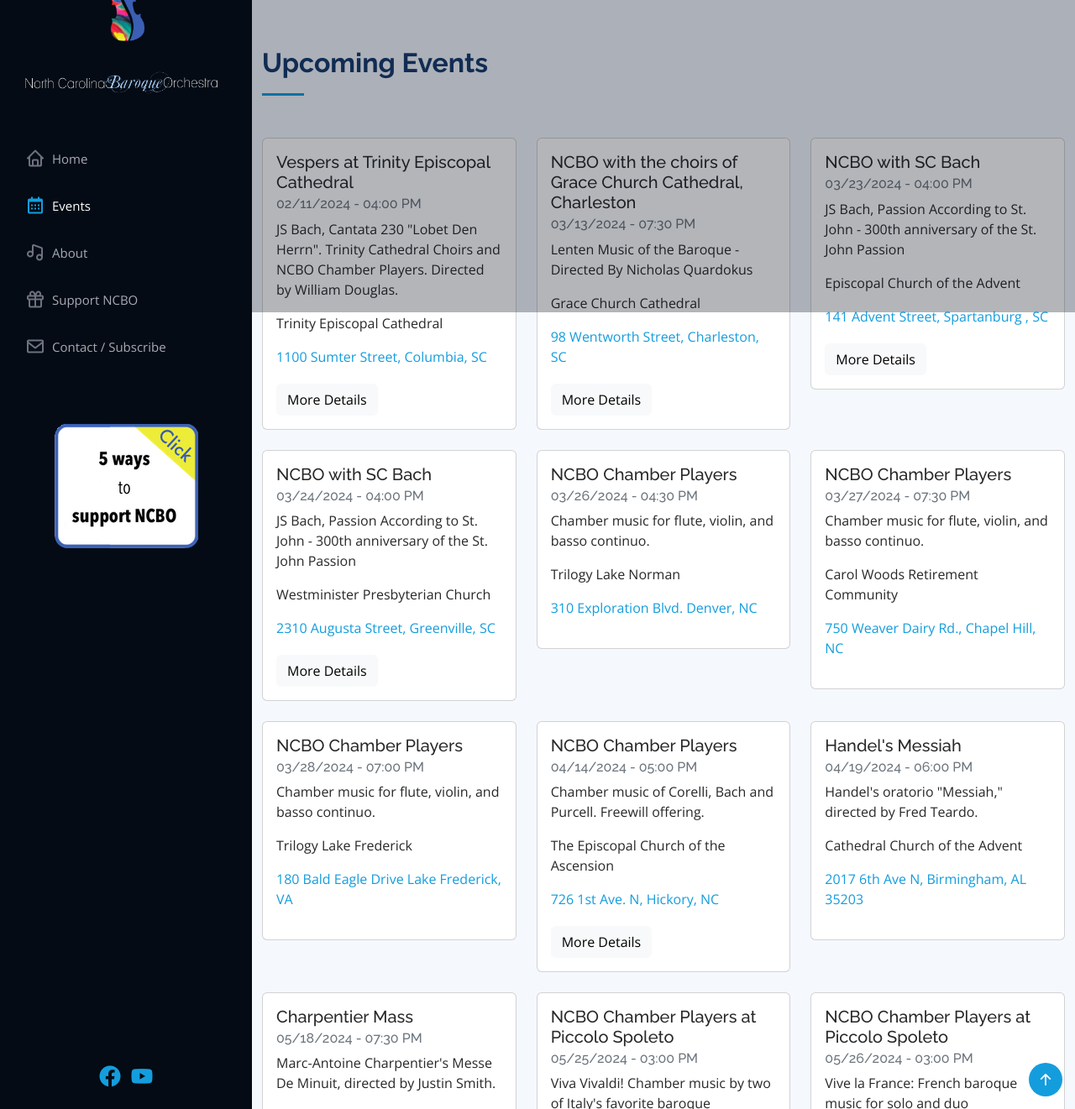
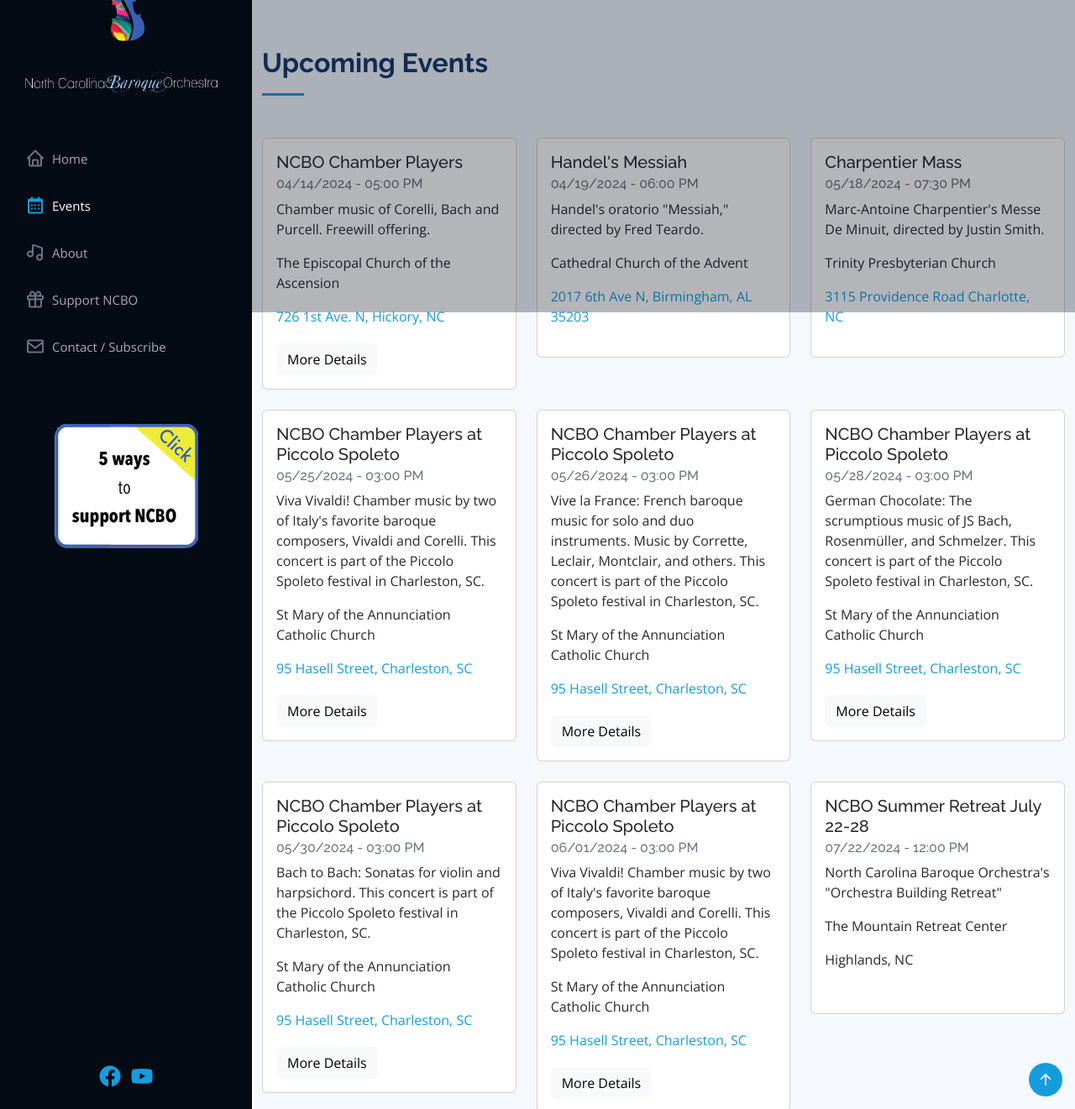
Before and after one commit to ncbaroqueorchestra/ncboweb, a Jekyll site: the page built from index.md, in a window 1280 px wide and 1400 px high, scrolled down 949 px, cut to the strip 79-1400 px from the top of the window. Shown: the whole strip at 84% size. Built offline with Jekyll 4.4.1, drawn with Linux system fonts in a browser that asks for light colours; comment, search, counter and statistics services are not loaded.

Commit message:
Updated NCBO events

```diff
--- a/_data/events.yml
+++ b/_data/events.yml
@@ -1,59 +1,3 @@
-- address: 1100 Sumter Street, Columbia, SC
-  description: JS Bach, Cantata 230 "Lobet Den Herrn". Trinity Cathedral Choirs and
-    NCBO Chamber Players. Directed by William Douglas.
-  eventdate: 02/11/2024
-  eventdetailsurl: https://trinitysc.org
-  eventtime: 04:00 PM
-  heading: Vespers at Trinity Episcopal Cathedral
-  mapurl: https://maps.app.goo.gl/1yfZf4dY2fMfRsRJA?g_st=ic
-  venue: Trinity Episcopal Cathedral
-- address: 98 Wentworth Street, Charleston, SC
-  description: Lenten Music of the Baroque - Directed By Nicholas Quardokus
-  eventdate: 03/13/2024
-  eventdetailsurl: https://www.gracechurchcharleston.org/concert-series
-  eventtime: 07:30 PM
-  heading: NCBO with the choirs of Grace Church Cathedral, Charleston
-  mapurl: https://maps.app.goo.gl/avVvKUssmqeSM7wY6
-  venue: Grace Church Cathedral
-- address: 141 Advent Street, Spartanburg , SC
-  description: JS Bach, Passion According to St. John - 300th anniversary of the St.
-    John Passion
-  eventdate: 03/23/2024
-  eventdetailsurl: https://scbach.org
-  eventtime: 04:00 PM
-  heading: NCBO with SC Bach
-  mapurl: https://maps.app.goo.gl/9fMSszDtTp3UKyDT8
-  venue: Episcopal Church of the Advent
-- address: 2310 Augusta Street, Greenville, SC
-  description: JS Bach, Passion According to St. John - 300th anniversary of the St.
-    John Passion
-  eventdate: 03/24/2024
-  eventdetailsurl: https://scbach.org
-  eventtime: 04:00 PM
-  heading: NCBO with SC Bach
-  mapurl: https://goo.gl/maps/QUtNop9u23S6jo746
-  venue: Westminister Presbyterian Church
-- address: 310 Exploration Blvd. Denver, NC
-  description: Chamber music for flute, violin, and basso continuo.
-  eventdate: 03/26/2024
-  eventtime: 04:30 PM
-  heading: NCBO Chamber Players
-  mapurl: https://maps.app.goo.gl/1biYNagSuaKKuceCA
-  venue: Trilogy Lake Norman
-- address: 750 Weaver Dairy Rd., Chapel Hill, NC
-  description: Chamber music for flute, violin, and basso continuo.
-  eventdate: 03/27/2024
-  eventtime: 07:30 PM
-  heading: NCBO Chamber Players
-  mapurl: https://maps.app.goo.gl/pNeVqmpXVEGjFMsUA
-  venue: Carol Woods Retirement Community
-- address: 180 Bald Eagle Drive Lake Frederick, VA
-  description: Chamber music for flute, violin, and basso continuo.
-  eventdate: 03/28/2024
-  eventtime: 07:00 PM
-  heading: NCBO Chamber Players
-  mapurl: https://maps.app.goo.gl/5srNyvWETbHAVarv6
-  venue: Trilogy Lake Frederick
 - address: 726 1st Ave. N, Hickory, NC
   description: Chamber music of Corelli, Bach and Purcell. Freewill offering.
   eventdate: 04/14/2024
```
